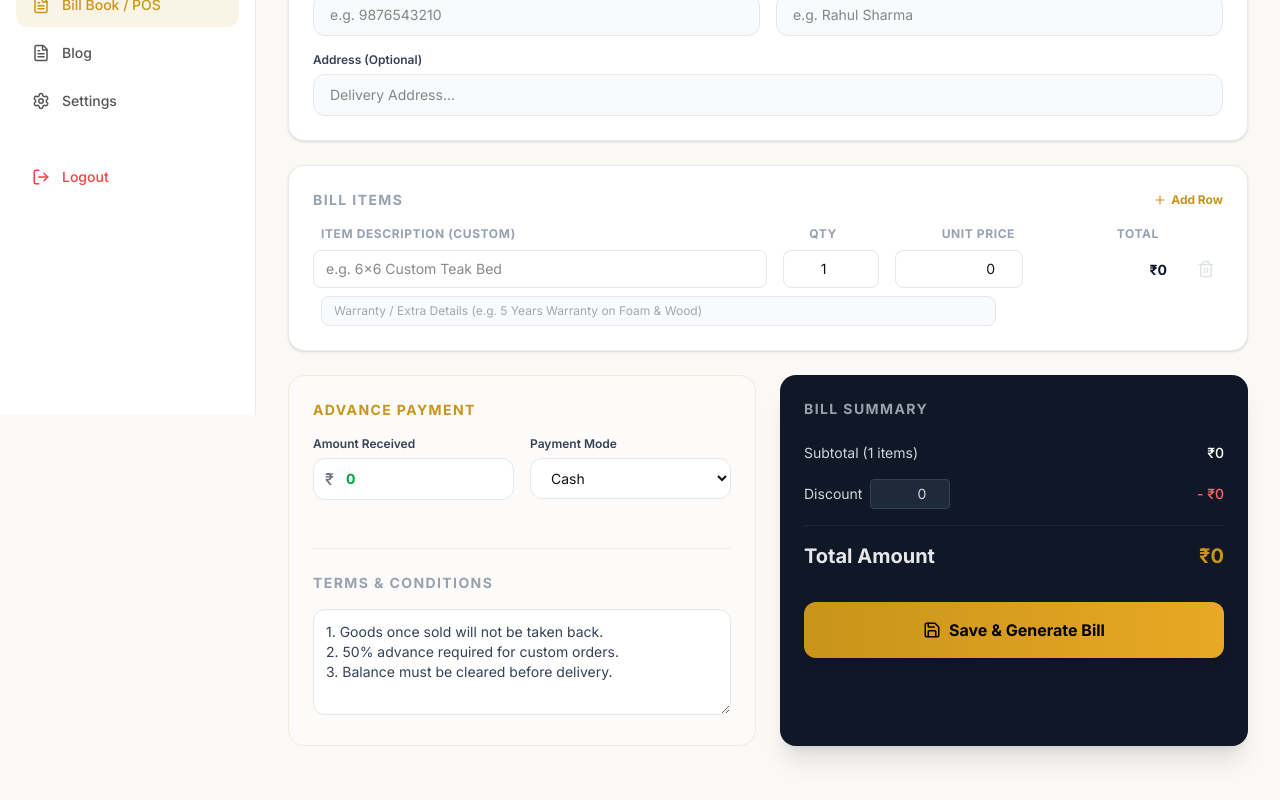
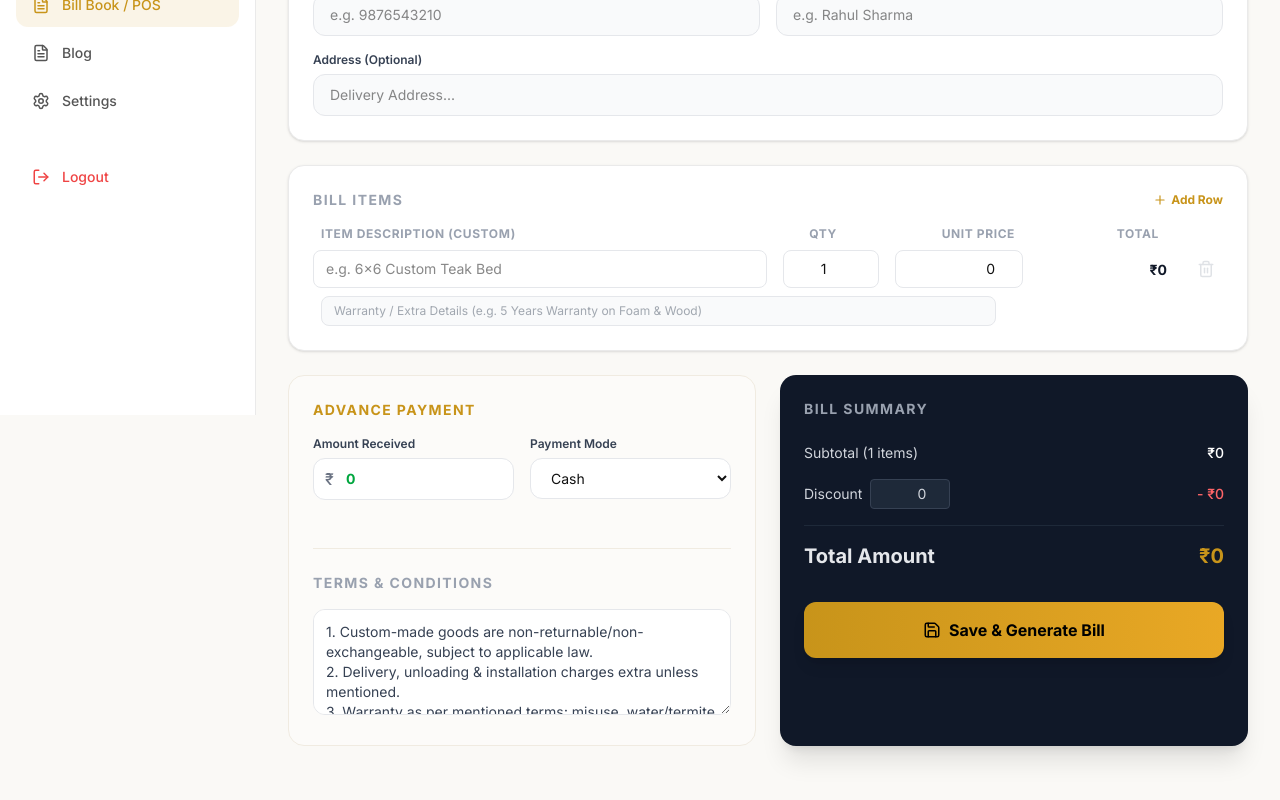
Before and after one commit to jas-interior/jasinterior, a Next.js app: page /admin/bill-book/new in a window 1280 px wide. Shown: the part 385-1185 px from the top of the page. Built offline with nearby package versions, Linux system fonts and the light colour scheme; a web font is replaced by a local one.

Commit message:
feat: update terms and conditions templates based on document type

```diff
--- a/src/app/admin/bill-book/new/page.tsx
+++ b/src/app/admin/bill-book/new/page.tsx
@@ -34,17 +34,18 @@ export default function NewBillBookPage() {
   const [paymentMode, setPaymentMode] = useState('Cash')
   const [documentType, setDocumentType] = useState('Invoice')
   const [createdBy, setCreatedBy] = useState('')
-  const [terms, setTerms] = useState('1. Goods once sold will not be taken back.\n2. 50% advance required for custom orders.\n3. Balance must be cleared before delivery.')
+  const [terms, setTerms] = useState('1. Custom-made goods are non-returnable/non-exchangeable, subject to applicable law.\n2. Delivery, unloading & installation charges extra unless mentioned.\n3. Warranty as per mentioned terms; misuse, water/termite & normal wear not covered.\n4. Customer must verify product & specifications at delivery.\n5. Balance payment as agreed.')
 
   useEffect(() => {
     if (documentType === 'Quotation') {
-      setTerms('1. This is an estimate, final price may vary based on exact measurements.\n2. Quotation is valid for 15 days.\n3. 50% advance required to confirm order.')
+      setTerms('1. Quotation valid for 15 days.\n2. GST/taxes, delivery & installation extra unless mentioned.\n3. Price may change with changes in size, design, material or quantity.\n4. Delivery time is approximate.\n5. Order confirmed against customer approval & advance payment.')
     } else if (documentType === 'Order Form') {
-      setTerms('1. Order confirmed.\n2. Goods once sold will not be taken back.\n3. Balance must be cleared before delivery.')
+      setTerms('1. Customer must confirm size, design, colour, fabric & material before production.\n2. Changes after confirmation may incur extra charges.\n3. Custom orders cannot be cancelled after production starts, subject to applicable law.\n4. Delivery/installation charges extra unless mentioned.\n5. Warranty as per agreed terms.')
     } else if (documentType === 'Receipt') {
-      setTerms('Payment receipt against order.')
+      setTerms('1. Amount received will be adjusted against the order value.\n2. Balance payment as per agreed terms.\n3. Advance for custom orders is subject to cancellation terms.\n4. Receipt confirms payment only, not delivery/completion.')
     } else {
-      setTerms('1. Goods once sold will not be taken back.\n2. 50% advance required for custom orders.\n3. Balance must be cleared before delivery.')
+      // Invoice
+      setTerms('1. Custom-made goods are non-returnable/non-exchangeable, subject to applicable law.\n2. Delivery, unloading & installation charges extra unless mentioned.\n3. Warranty as per mentioned terms; misuse, water/termite & normal wear not covered.\n4. Customer must verify product & specifications at delivery.\n5. Balance payment as agreed.')
     }
   }, [documentType])
 
```
